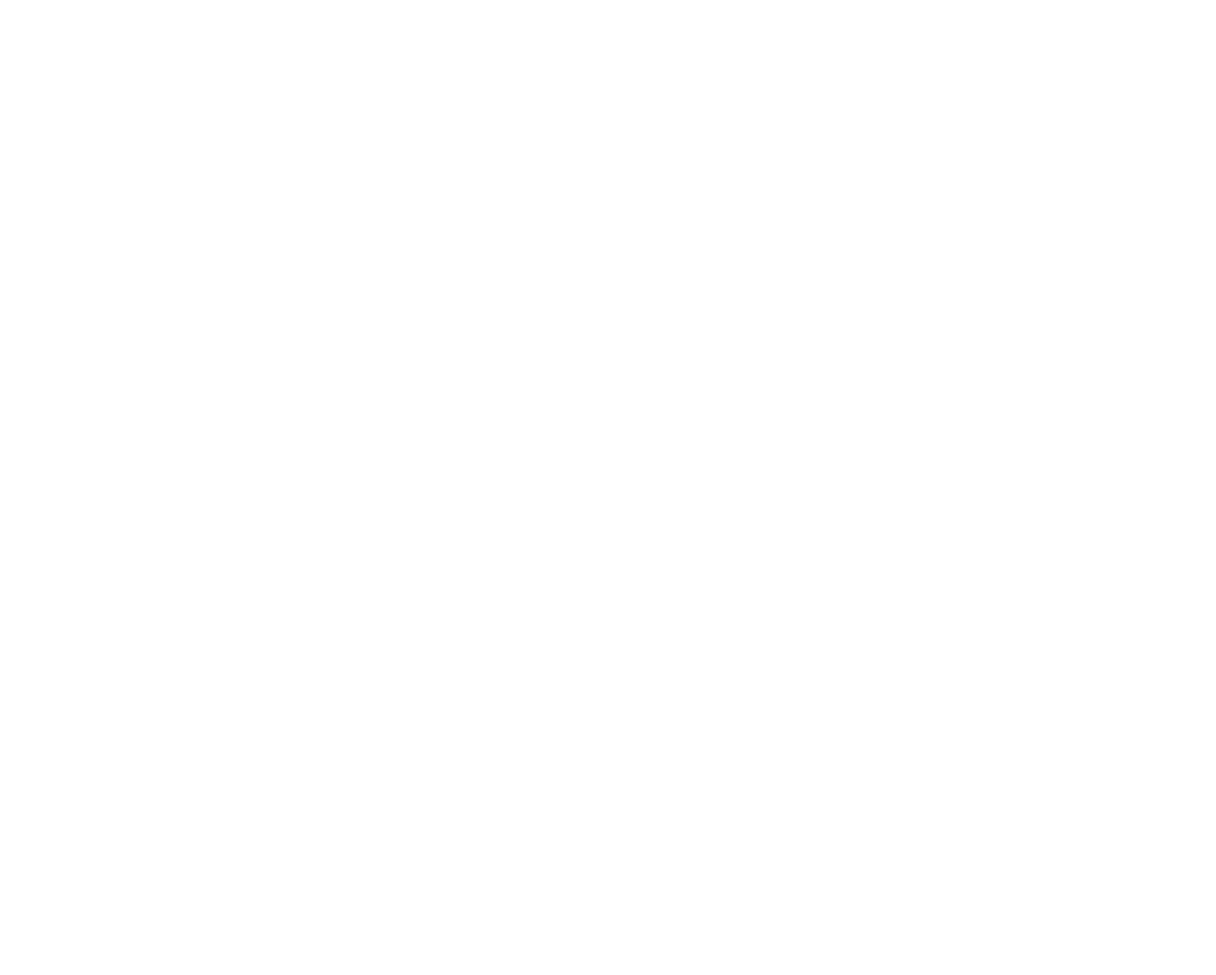
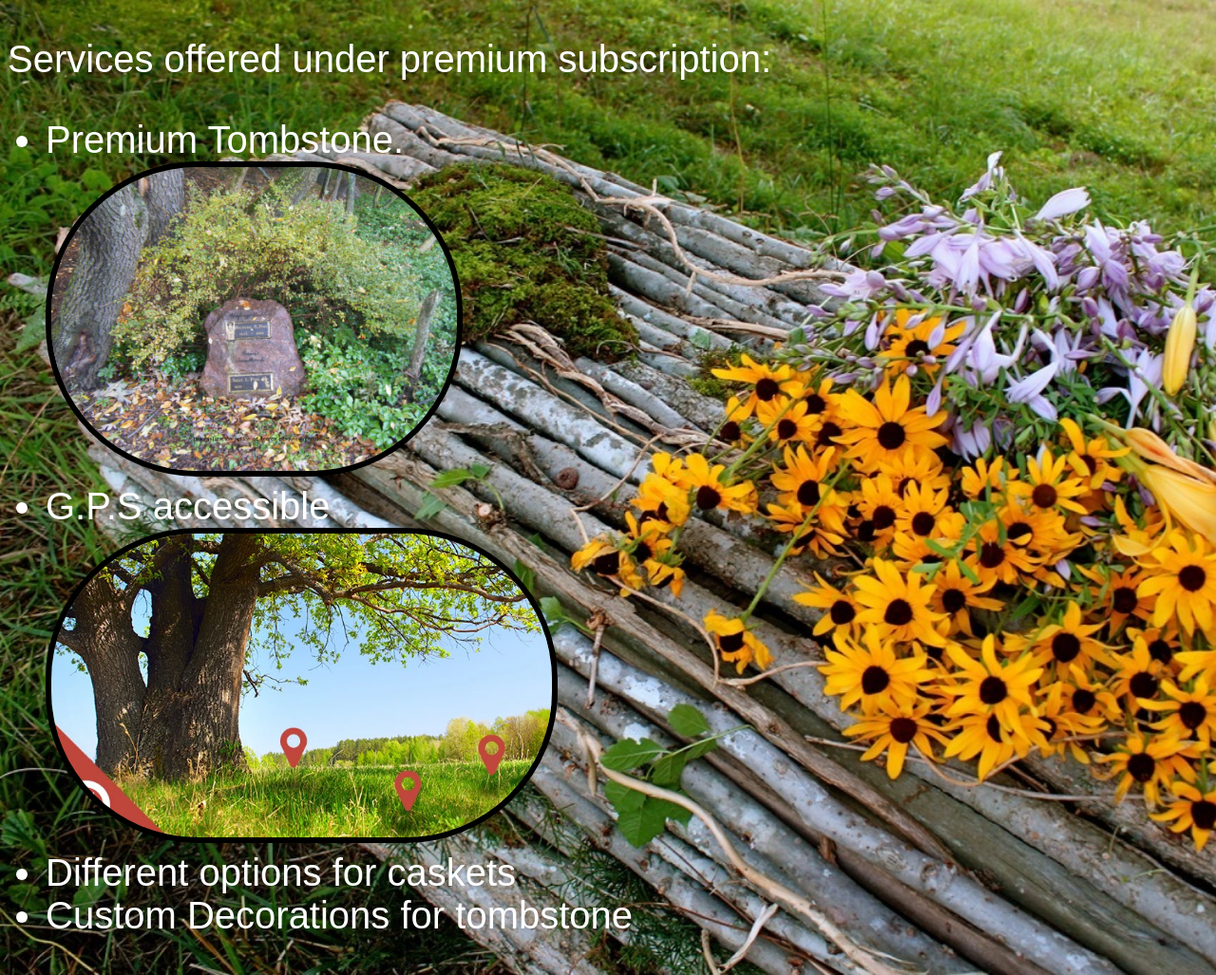
Before and after one commit to M-Arham20/Natural-Burial, a plain HTML site: page PremiumSubscription.html in a window 1280 px wide. Shown: the whole page at 95% size. Before the commit the page ends 800 px from the top, so only its background shows below. Drawn offline with Linux system fonts and the light colour scheme.

Commit message:
Starting
Just made the initial design for the premium subscription page to get a general idea of the looks

```diff
--- /dev/null
+++ b/PSusbscription.css
@@ -0,0 +1,24 @@
+body {
+  background-color: white;
+  background-image: url(/PBackground.jpg);
+  background-repeat: no-repeat;
+  background-size: cover;
+}
+
+.text {
+  color: white;
+  font-size: 40px;
+  font-family: sans-serif;
+}
+
+.images {
+  height: 20rem;
+  border: 0.4rem solid black; /* Border color and thickness */
+  border-radius: 10rem; /* Border radius for rounded corners */
+  padding: 0px;
+}
+
+ul.text li {
+  /* display: inline-block; */
+  margin-right: 50px;
+}
--- a/PremiumSubscription.html
+++ b/PremiumSubscription.html
@@ -4,6 +4,25 @@
     <meta charset="UTF-8" />
     <meta name="viewport" content="width=device-width, initial-scale=1.0" />
     <title>Premium Subscription</title>
+    <link rel="stylesheet" href="PSusbscription.css" />
   </head>
-  <body></body>
+  <body>
+    <p class="text">Services offered under premium subscription:</p>
+    <ul class="text">
+      <li>
+        Premium Tombstone.
+        <div class="image-container">
+          <img class="images" src="PTombstone1.jpg" />
+        </div>
+      </li>
+      <li>
+        G.P.S accessible
+        <div class="image-container">
+          <img class="images" src="GPS.jpeg" />
+        </div>
+      </li>
+      <li>Different options for caskets</li>
+      <li>Custom Decorations for tombstone</li>
+    </ul>
+  </body>
 </html>
```
Also changed, not shown: GPS.jpeg (added), PBackground.jpg (added), PTombstone1.jpg (added).
